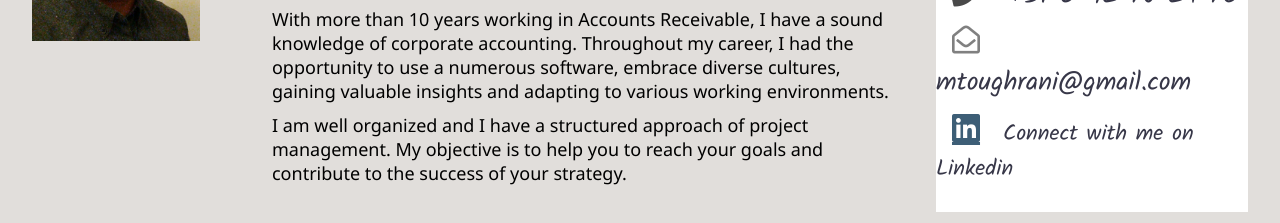
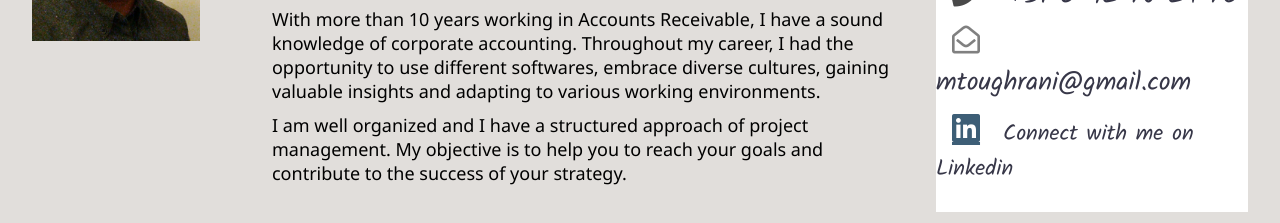
Before and after one commit to MustaphaToughrani/MustaphaToughrani.github.io, a plain HTML site: page index.html in a window 1280 px wide. Shown: the part 235-458 px from the top of the page. Drawn offline with nearby package versions, Linux system fonts and the light colour scheme; a web font is replaced by a local one.

Commit message:
Update index.html

```diff
--- a/index.html
+++ b/index.html
@@ -57,7 +57,7 @@
         <div class="w3-mobile ">
 
             <h5>I am a French professional graduated in Law from the University Paris 8 and trained in Finance at the ESG (Ecole Superieure de Gestion). </h5>
-            <h5>With more than 10 years working in Accounts Receivable, I have a sound knowledge of corporate accounting. Throughout my career, I had the opportunity to use a numerous software, embrace diverse cultures, gaining valuable insights and adapting to various working environments.</h5>
+            <h5>With more than 10 years working in Accounts Receivable, I have a sound knowledge of corporate accounting. Throughout my career, I had the opportunity to use different softwares, embrace diverse cultures, gaining valuable insights and adapting to various working environments.</h5>
             <h5>I am well organized and I have a structured approach of project management. My objective is to help you to reach your goals and contribute to the success of your strategy.
 
 
```
